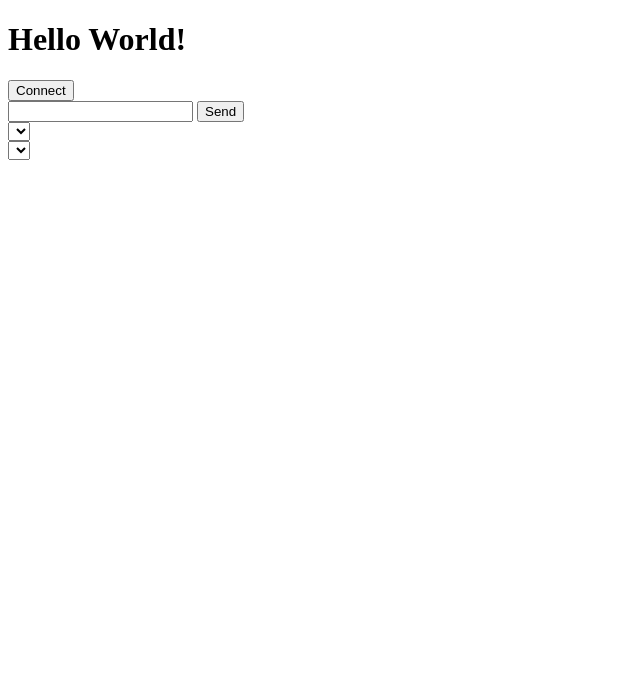
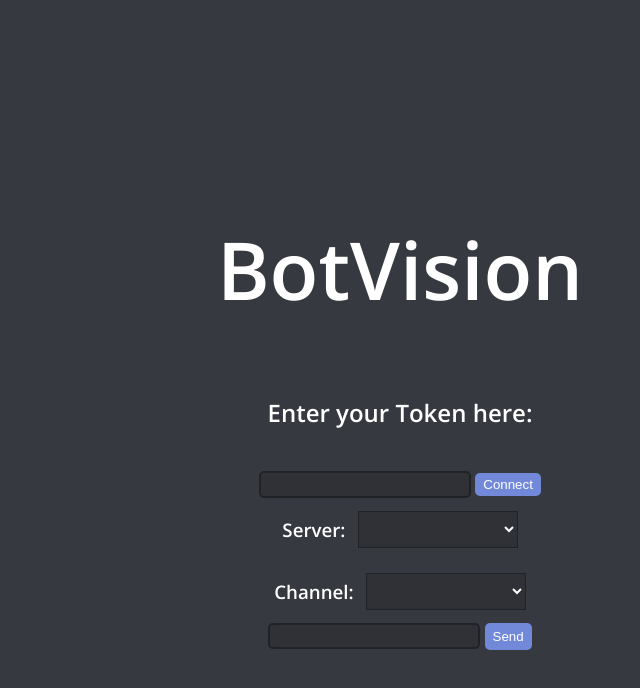
Before and after one commit to KineticTactic/BotVision, an Electron app: page views/index.html in a window 800 px wide. Shown: the whole page, without its empty margins (0-640 px from the left). Drawn offline with nearby package versions, Linux system fonts and the light colour scheme; no server answers.

Commit message:
Styling + token input

```diff
--- a/views/index.html
+++ b/views/index.html
@@ -5,19 +5,35 @@
         <title>Hello World!</title>
         <meta http-equiv="Content-Security-Policy" content="script-src 'self' 'unsafe-inline';" />
 
+        <link rel="stylesheet" href="style.css" />
+
         <script src="script.js" defer></script>
     </head>
-    <body style="background: white">
-        <h1>Hello World!</h1>
-        <p>
-            <button id="connect">Connect</button>
-            <br />
-            <input id="message" /> <button id="send">Send</button>
-            <br />
+    <body>
+        <div class="content">
+            <h1 id="title">BotVision</h1>
 
-            <select id="servers"></select>
-            <br />
-            <select id="channels"></select>
-        </p>
+            <div id="disconnected">
+                <h2>Enter your Token here:</h2>
+                <br />
+                <div><input id="tokenInput" /> <button id="connect">Connect</button></div>
+            </div>
+
+            <div id="connected">
+                <h2 class="success" id="connectedText"></h2>
+            </div>
+
+            <div class="inline">
+                <h3>Server:</h3>
+                <select id="servers"></select>
+            </div>
+
+            <div class="inline">
+                <h3>Channel:</h3>
+                <select id="channels"></select>
+            </div>
+
+            <div><input id="message" /> <button id="send">Send</button></div>
+        </div>
     </body>
 </html>
--- a/views/script.js
+++ b/views/script.js
@@ -2,6 +2,10 @@ const { ipcRenderer } = require("electron");
 
 let servers, channels;
 
+const disconnectedDiv = document.getElementById("disconnected");
+const connectedDiv = document.getElementById("connected");
+const connectedText = document.getElementById("connectedText");
+const tokenInput = document.getElementById("tokenInput");
 const connectBtn = document.getElementById("connect");
 const sendBtn = document.getElementById("send");
 const messageInputElt = document.getElementById("message");
@@ -9,7 +13,7 @@ const serverSelect = document.getElementById("servers");
 const channelsSelect = document.getElementById("channels");
 
 connectBtn.addEventListener("click", () => {
-    ipcRenderer.send("connect");
+    ipcRenderer.send("connect", tokenInput.value);
 });
 
 messageInputElt.addEventListener("keypress", (e) => {
@@ -20,6 +24,12 @@ messageInputElt.addEventListener("keypress", (e) => {
 });
 
 sendBtn.addEventListener("click", sendMessage);
+
+ipcRenderer.on("connected", (event, args) => {
+    disconnectedDiv.style.display = "none";
+    connectedDiv.style.display = "block";
+    connectedText.innerHTML = `Connected as ${args.name}#${args.discriminator}`;
+});
 
 ipcRenderer.on("servers", (event, args) => {
     servers = args;
@@ -47,7 +57,7 @@ ipcRenderer.on("channels", (event, args) => {
 });
 
 function sendMessage() {
-    ipcRenderer.send("send", {
+    ipcRenderer.send("sendMessage", {
         message: messageInputElt.value,
         server: servers.find((e) => e.name === serverSelect.value).id,
         channel: channels.find((e) => e.name === channelsSelect.value).id,
--- /dev/null
+++ b/views/style.css
@@ -0,0 +1,88 @@
+@import url("https://fonts.googleapis.com/css2?family=Open+Sans:wght@400;600&display=swap");
+
+body {
+    background-color: #36393f;
+    color: white;
+    display: flex;
+    font-family: "Open Sans", sans-serif;
+}
+
+.content {
+    width: 50%;
+    height: 60vh;
+
+    position: absolute;
+    top: 0;
+    bottom: 0;
+    left: 0;
+    right: 0;
+
+    margin: auto;
+
+    display: flex;
+    flex-direction: column;
+    justify-content: space-around;
+
+    text-align: center;
+}
+
+#disconnected {
+    display: block;
+}
+
+#connected {
+    display: none;
+}
+
+.success {
+    color: #43b581;
+}
+
+#title {
+    font-size: 5em;
+}
+
+input {
+    color: white;
+    background-color: #2f3136;
+    border-style: solid;
+    border-color: #202225;
+    border-radius: 5px 5px;
+    height: 52%;
+    padding: 1%;
+    width: 50%;
+}
+
+button {
+    color: white;
+    background-color: #7289da;
+    border: none;
+    border-radius: 5px 5px;
+    height: 100%;
+    padding: 1% 2% 1% 2%;
+
+    transition-property: background-color;
+    transition-duration: 0.2s;
+}
+
+button:hover {
+    background-color: #5a6cad;
+}
+
+select {
+    width: 40%;
+    margin: auto;
+    background-color: #2f3136;
+    color: white;
+    border-color: #202225;
+    font-size: 1.4rem;
+    padding: 1%;
+}
+
+.inline * {
+    display: inline-block;
+}
+
+h3 {
+    margin-inline-end: 2%;
+}
```
Also changed, not shown: index.js (+8 -3 lines).
